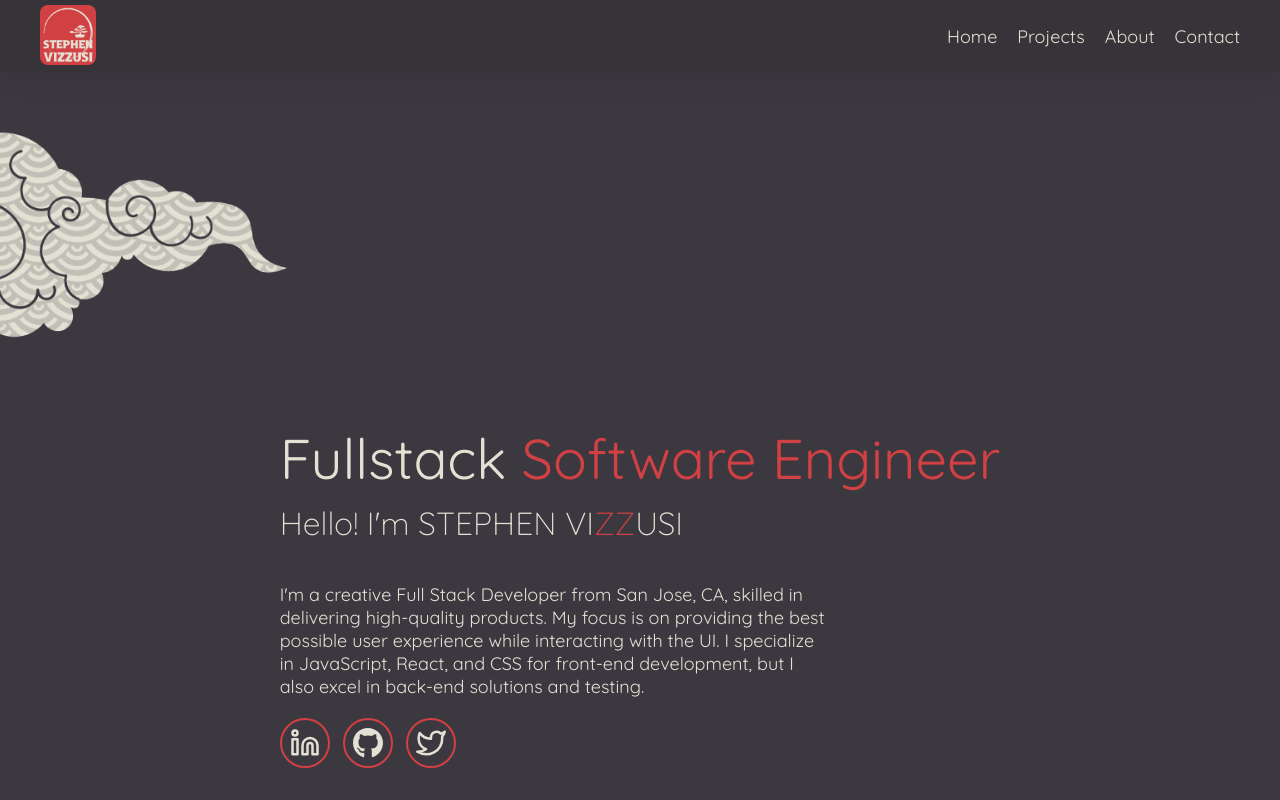
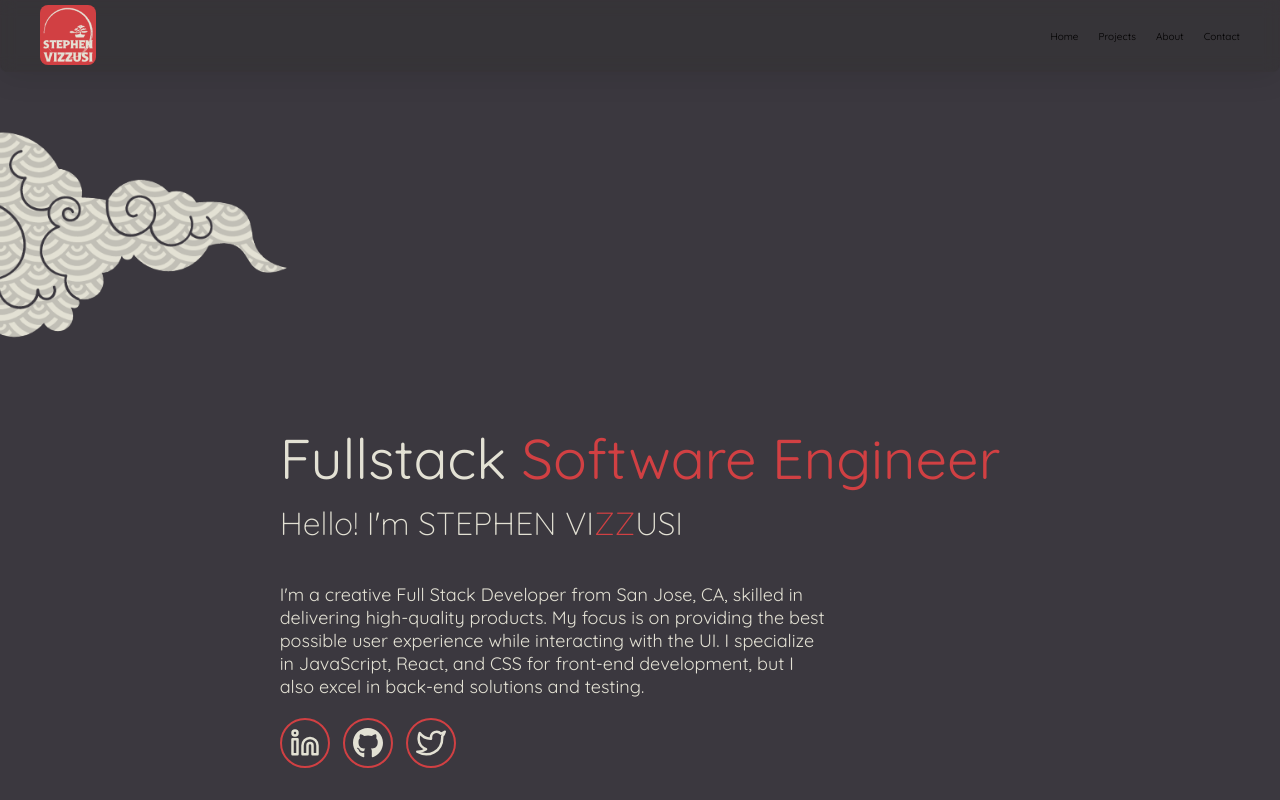
Before and after one commit to svizzusi/portfolio, a React (Vite) app: page / in a window 1280 px wide. Shown: the top 800 px of the page. Built offline with nearby package versions, Linux system fonts and the light colour scheme.

Commit message:
Added scroll to project section and have changed app and navbar for contacts and about

```diff
--- a/package.json
+++ b/package.json
@@ -16,6 +16,7 @@
     "react-dom": "^18.2.0",
     "react-icons": "^4.9.0",
     "react-router-dom": "^6.14.1",
+    "react-scroll": "^1.8.9",
     "react-toastify": "^9.1.3"
   },
   "devDependencies": {
--- a/src/App.jsx
+++ b/src/App.jsx
@@ -1,3 +1,4 @@
+import { useRef, useEffect} from "react";
 import CaseStudy1 from "./componets/CaseStudy1/CaseStudy1";
 import CaseStudy2 from "./componets/CaseStudy2/CaseStudy2";
 import CaseStudy3 from "./componets/CaseStudy3/CaseStudy3";
@@ -6,19 +7,87 @@ import HomePage from "./componets/HomePage/HomePage";
 import NavBar from "./componets/NavBar/NavBar"
 import AOS from 'aos';
 import 'aos/dist/aos.css';
-import { Routes, Route } from "react-router-dom";
+import { Routes, Route, useNavigate, useLocation } from "react-router-dom";
 
+// project scroll
 const App = () => {
+  const navigate = useNavigate()
+  const projectSectionRef = useRef()
+  const aboutSectionRef = useRef()
+  const contactSectionRef = useRef()
+  const location = useLocation();
+
+  const scrollProjectSectionRef = () => {
+    projectSectionRef.current.scrollIntoView({
+      behavior: 'smooth',
+      block: 'start',
+      inline: 'nearest',
+    });
+  }
+  const scrollToProject = () => {
+    navigate('/', {
+      state: { scrollToProjectSection: true },
+    });
+  };
+
+useEffect(() => {
+  if (location.state?.scrollToProjectSection) {
+    scrollProjectSectionRef();
+  }
+}, [location.state]);
+
+// About scroll
+const scrollAboutSectionRef = () => {
+    aboutSectionRef.current.scrollIntoView({
+      behavior: 'smooth',
+      block: 'start',
+      inline: 'nearest',
+    });
+  }
+  const scrollToAbout = () => {
+    navigate('/', {
+      state: { scrollToAboutSection: true },
+    });
+  };
+
+useEffect(() => {
+  if (location.state?.scrollToAboutSection) {
+    scrollAboutSectionRef();
+  }
+}, [location.state]);
+
+// Contact scroll
+  const scrollContactSectionRef = () => {
+    contactSectionRef.current.scrollIntoView({
+      behavior: 'smooth',
+      block: 'start',
+      inline: 'nearest',
+    });
+  }
+  const scrollToContact = () => {
+    navigate('/', {
+      state: { scrollToContactSection: true },
+    });
+  };
+
+useEffect(() => {
+  if (location.state?.scrollToContactSection) {
+    scrollContactSectionRef();
+  }
+}, [location.state]);
+
   AOS.init({
     offset: 300,
     duration: 1000,
     easing: 'ease-in-sine'
   });
+
+
   return (
     <>
-        <NavBar />
+        <NavBar scrollToProject={scrollToProject} scrollToAbout={scrollToAbout} scrollToContact={scrollToContact}/>
         <Routes>
-          <Route path={'/'} element={<HomePage />}></Route>
+          <Route path={'/'} element={<HomePage projectSectionRef={projectSectionRef}/>}></Route>
           <Route path={'/case-study-1'} element={<CaseStudy1 />}></Route>
           <Route path={'/case-study-2'} element={<CaseStudy2 />}></Route>
           <Route path={'/case-study-3'} element={<CaseStudy3 />}></Route>
--- a/src/componets/Cloud/CloudBottom.jsx
+++ b/src/componets/Cloud/CloudBottom.jsx
@@ -2,13 +2,24 @@ import cloud from '../../assets/images/cloud.png'
 import sun from '../../assets/images/risingSun.png'
 import style from './CloudBottom.module.css'
 
-const CloudBottom = () => {
+
+
+const CloudBottom = ({projectSectionRef}) => {
+    const styleProjectObject = {
+        width: "100px",
+        height: "1px",
+        position:'absolute',
+        bottom: '150px'
+    }
     return (
+        <>
+        <div style={styleProjectObject} id='projectSection' ref={projectSectionRef}></div>
         <div className = {style.imageContainer}>
             <img className={style.cloudBottom1} src={cloud} />
-            <img id='projectSection' className={style.risingSun} src={sun} />
+            <img className={style.risingSun} src={sun} />
             <img className={style.cloudBottom2} src={cloud} />
         </div>
+        </>
     )
 }
 
--- a/src/componets/HomePage/HomePage.jsx
+++ b/src/componets/HomePage/HomePage.jsx
@@ -6,12 +6,12 @@ import Form from "../Form/Form"
 import Hero from "../Hero/Hero"
 import Projects from "../Projects/Projects"
 
-const HomePage = () => {
+const HomePage = ({projectSectionRef}) => {
   return (
     <>
         <Hero />
         <CloudTop />
-        <CloudBottom />
+        <CloudBottom projectSectionRef={projectSectionRef}/>
         <Projects />
         <About />
         <Form />
--- a/src/componets/NavBar/NavBar.jsx
+++ b/src/componets/NavBar/NavBar.jsx
@@ -4,12 +4,14 @@ import { useState } from 'react'
 import { Link } from 'react-router-dom'
 
 
-const NavBar = () => {
+const NavBar = (props) => {
     const [navExpanded, setNavExpanded] = useState(false)
+
 
     const openNav = () => {
         setNavExpanded(!navExpanded)
     }
+    const closeNav = () => setNavExpanded(false)
 
     return (
         <header>
@@ -19,16 +21,25 @@ const NavBar = () => {
                 className={navExpanded ? `${style.navLinks} ${style.expanded}` : style.navLinks}
                 >
                     <li>
-                    <Link to={'/'}>Home</Link>
+                        <span
+                            to={'/'}
+                            onClick={closeNav}
+                        >Home</span>
                     </li>
                     <li>
-                        <Link to={'/#projectSection'}>Projects</Link>
+                        <span
+                            onClick={props.scrollToProject}
+                        >Projects</span>
                     </li>
                     <li>
-                        <Link to={'/#aboutSection'}>About</Link>
+                        <span
+                            onClick={props.scrollToAbout}
+                        >About</span>
                     </li>
                     <li>
-                        <Link to={'/#contactSection'}>Contact</Link>
+                        <span
+                            onClick={props.scrollToContact}
+                        >Contact</span>
                     </li>
                 </ul>
                 <div
--- a/src/componets/SocialIcons/SocialIcons.jsx
+++ b/src/componets/SocialIcons/SocialIcons.jsx
@@ -12,7 +12,7 @@ const SocialIcons = () => {
             <div className={style.socialContainer}>
                 <a href='https://github.com/svizzusi' target="_blank"><FaGithub className={style.social}/></a>
             </div>
-            <div className={style.socialContainer}>
+            <div className={style.socialContainer} >
                 <a href='https://twitter.com/StephenVizzusi' target="_blank"><FiTwitter className={style.social}/></a>
             </div>
         </div>
```
Also changed, not shown: 1 other file (tests, documents, lock files or other folders).
